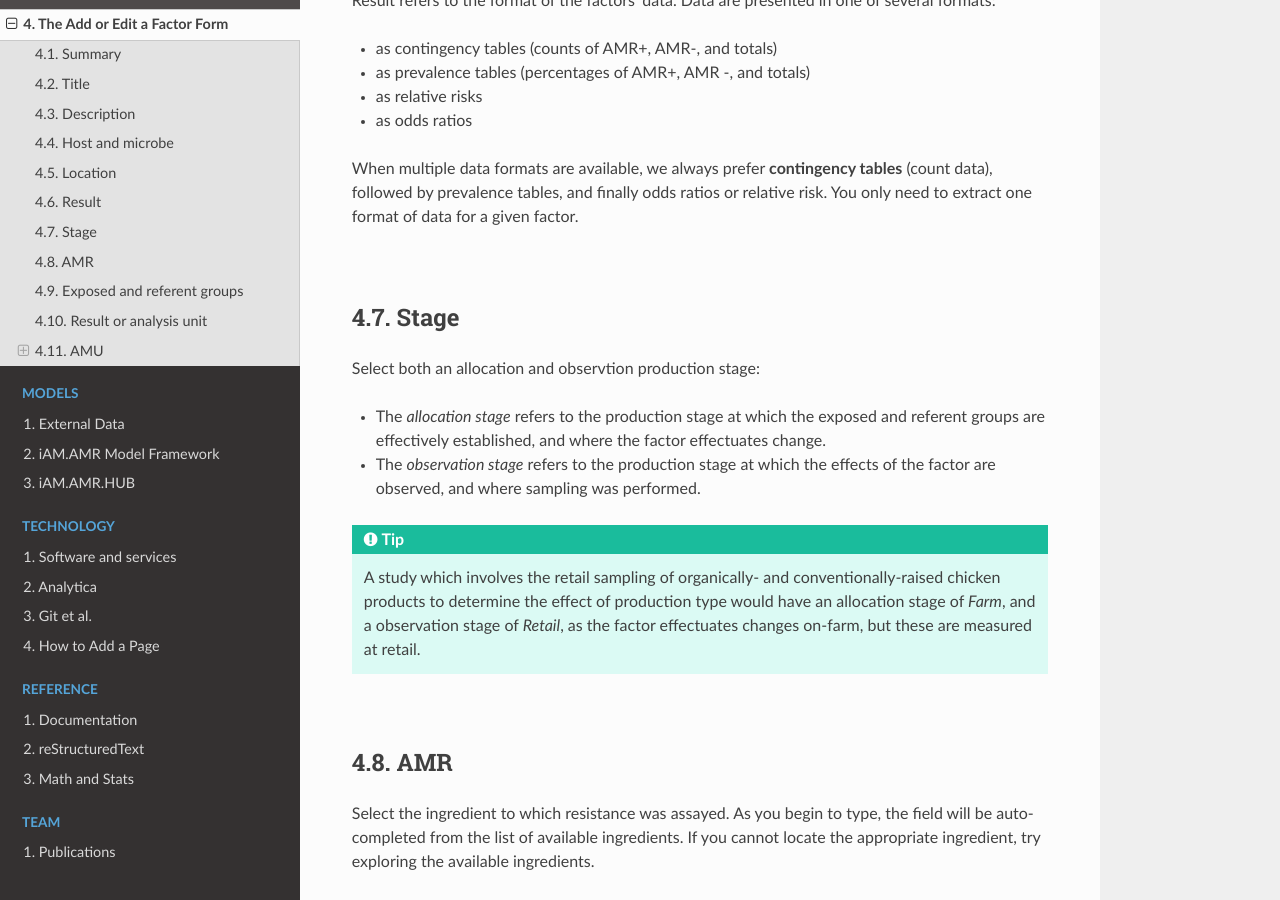
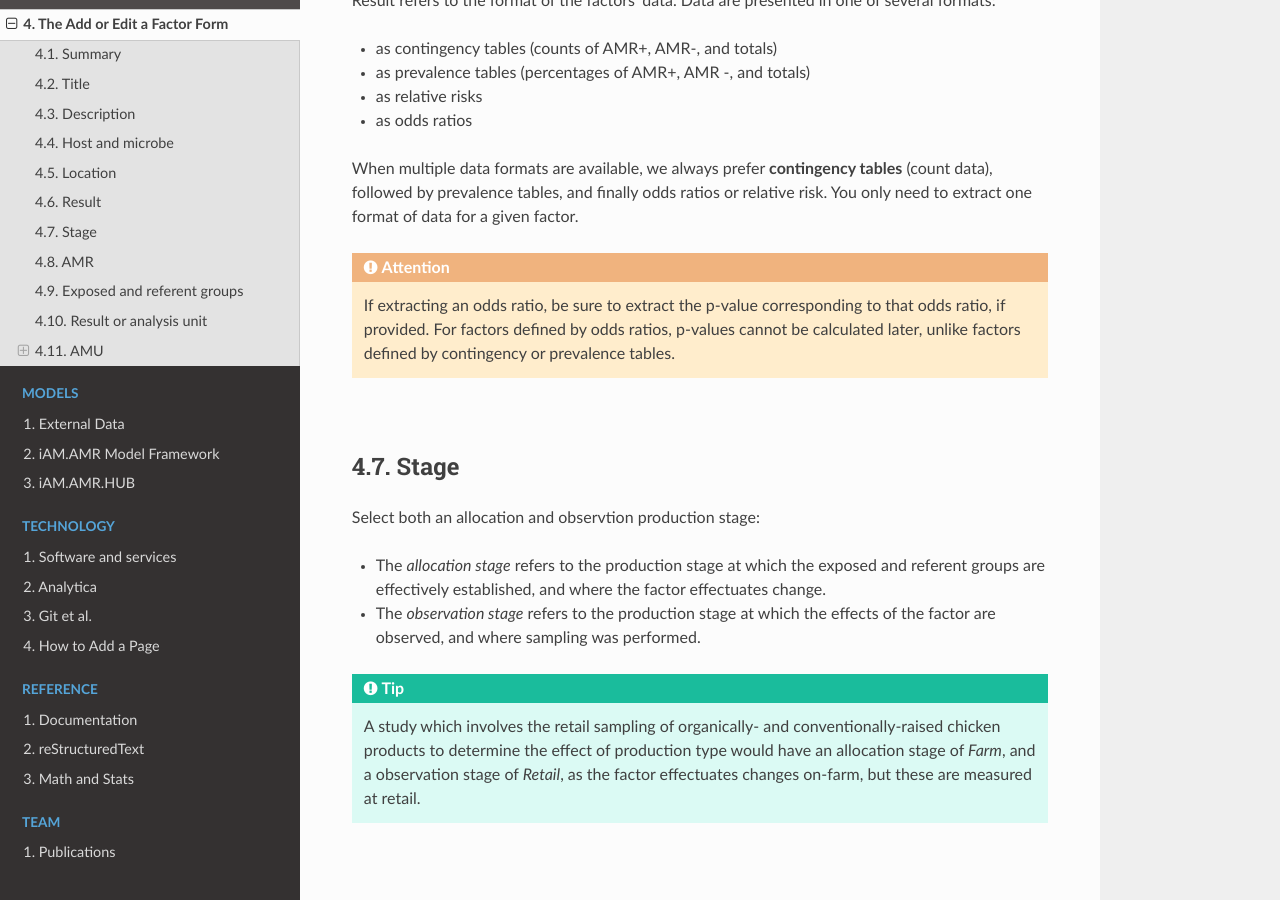
Before and after one commit to iAM-AMR/iAM.AMR.DOC, a Sphinx documentation site: the page built from source/data_extraction/form_factor.rst, in a window 1280 px wide and 900 px high, scrolled down 2233 px. Built offline with Sphinx 7.4.7 and the Read the Docs theme 2.0.0, drawn with Linux system fonts in a browser that asks for light colours; pages that are not in the unit, such as notebooks, are missing from menus; a script that is not in the unit is left out.

Commit message:
Added note to extract p-values with odds ratio factors

```diff
--- a/source/data_extraction/form_factor.rst
+++ b/source/data_extraction/form_factor.rst
@@ -71,6 +71,8 @@ Result refers to the format of the factors' data. Data are presented in one of s
 - as odds ratios
 
 When multiple data formats are available, we always prefer **contingency tables** (count data), followed by prevalence tables, and finally odds ratios or relative risk. You only need to extract one format of data for a given factor.
+
+.. attention:: If extracting an odds ratio, be sure to extract the p-value corresponding to that odds ratio, if provided. For factors defined by odds ratios, p-values cannot be calculated later, unlike factors defined by contingency or prevalence tables.
 
 
 |br|
```
